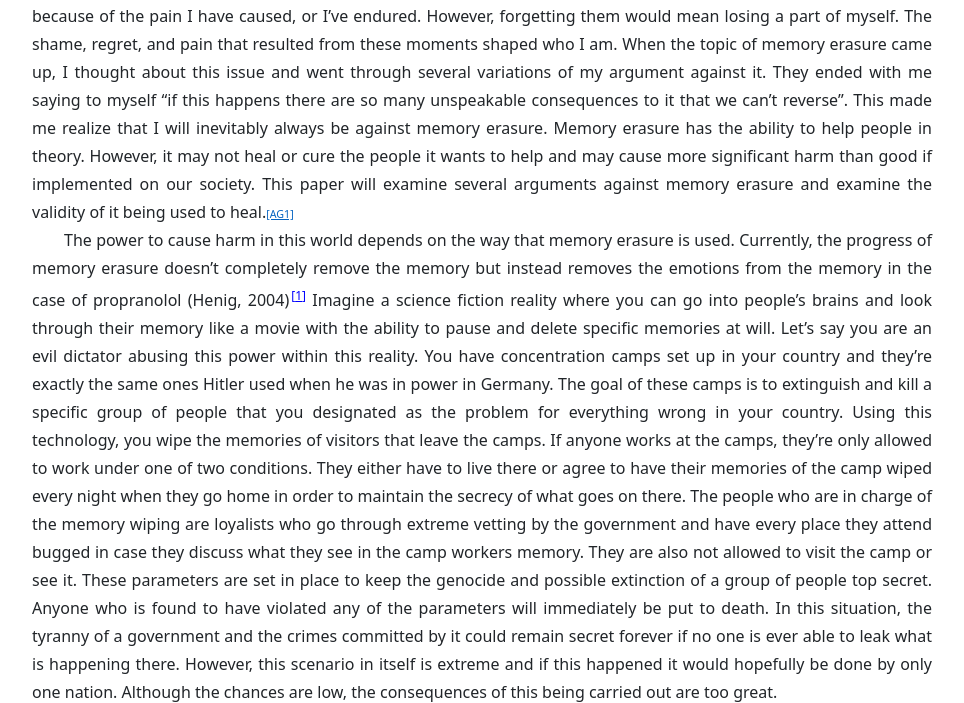
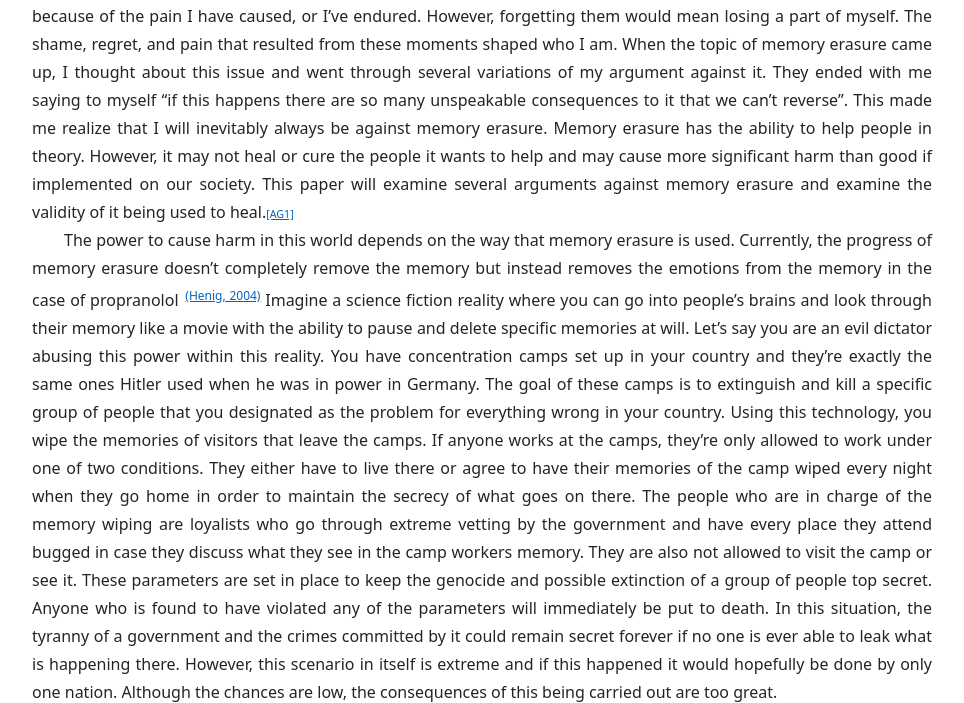
Before and after one commit to DSewsankar/Personal-Project, a plain HTML site: page Paper.html in a window 1280 px wide. Shown: the part 82-785 px from the top of the page, without its empty margins (158-1122 px from the left). Drawn offline with nearby package versions, Linux system fonts and the light colour scheme.

Commit message:
updated footnote

```diff
--- a/css/styles.css
+++ b/css/styles.css
@@ -1,5 +1,7 @@
 body {
   word-wrap: break-word;
+  font-family: system-ui, -apple-system, Segoe UI, Roboto, Helvetica, Arial,
+    sans-serif, Apple Color Emoji, Segoe UI Emoji;
 }
 h1 {
   color: rgb(121, 109, 217);
@@ -27,44 +29,18 @@ article h2 {
   margin: auto;
   width: fit-content;
 }
-article {
-  counter-reset: footnotes;
+a[aria-describedby="footnote-label"] {
+  vertical-align: super;
+  font-size: 0.75em;
+  margin-left: 2px;
 }
-/**
- * Inline footnotes references
- * 1. Increment the counter at each new reference
- * 2. Reset link styles to make it appear like regular text
- */
-a[aria-describedby="footnote-label"] {
-  counter-increment: footnotes; /* 1 */
-  text-decoration: none; /* 2 */
-  color: inherit; /* 2 */
-  cursor: default; /* 2 */
-  outline: none; /* 2 */
+footer {
+  max-width: 900px;
+  margin: auto;
 }
-
-/**
- * Actual numbered references
- * 1. Display the current state of the counter (e.g. `[1]`)
- * 2. Align text as superscript
- * 3. Make the number smaller (since it's superscript)
- * 4. Slightly offset the number from the text
- * 5. Reset link styles on the number to show it's usable
- */
-a[aria-describedby="footnote-label"]::after {
-  content: "[" counter(footnotes) "]"; /* 1 */
-  vertical-align: super; /* 2 */
-  font-size: 0.75em; /* 3 */
-  margin-left: 2px; /* 4 */
-  color: blue; /* 5 */
-  text-decoration: underline; /* 5 */
-  cursor: pointer; /* 5 */
+footer :target {
+  background: yellow;
 }
-
-/**
- * Resetting the default focused styles on the number
- */
-a[aria-describedby="footnote-label"]:focus::after {
-  outline: thin dotted;
-  outline-offset: 2px;
+[aria-label="Back to content"] {
+  font-size: 0.8em;
 }
```
